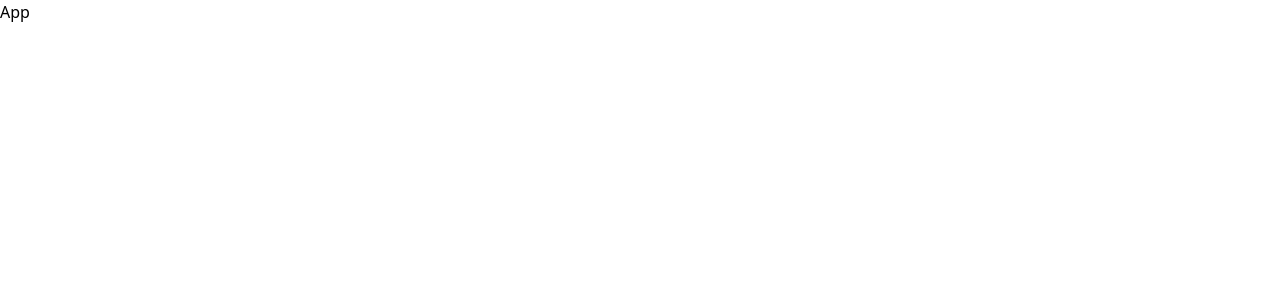
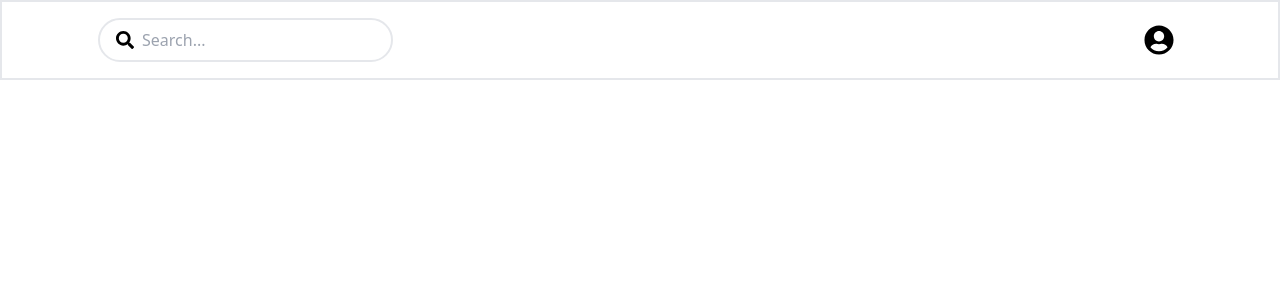
Before and after one commit to epha-b1/Blogs, a React (Vite) app: page / in a window 1280 px wide. Shown: the top 300 px of the page. Built offline with nearby package versions, Linux system fonts and the light colour scheme.

Commit message:
"Added react-icons dependency, updated package-lock.json and package.json, created Navigation component, and updated App.tsx and tailwind.config.js files"

```diff
--- a/package.json
+++ b/package.json
@@ -12,7 +12,8 @@
   "dependencies": {
     "blogs": "file:",
     "react": "^18.3.1",
-    "react-dom": "^18.3.1"
+    "react-dom": "^18.3.1",
+    "react-icons": "^5.3.0"
   },
   "devDependencies": {
     "@eslint/js": "^9.11.1",
--- a/src/App.tsx
+++ b/src/App.tsx
@@ -1,8 +1,11 @@
 import React from 'react'
+import Navigation from './components/Navigation'
 
 const App = () => {
   return (
-    <div>App</div>
+    <div>
+      <Navigation/>
+    </div>
   )
 }
 
--- /dev/null
+++ b/src/components/Navigation.tsx
@@ -0,0 +1,24 @@
+import { FaSearch, FaUserCircle } from "react-icons/fa";
+
+const Navigation = () => {
+  return (
+    <nav className="border-2 text-black border-gray-200 p-4 flex justify-between items-center">
+      {/* Center: Search Bar */}
+      <div className="flex items-center border-2  rounded-full px-4 py-2 max-w-md ml-[5rem]">
+        <FaSearch className="mr-2 text-xl" />
+        <input
+          type="text"
+          placeholder="Search..."
+          className="bg-transparent outline-none w-full border-red-500"
+        />
+      </div>
+
+      {/* Right: User Profile */}
+      <div className="flex items-center mr-[5rem]">
+        <FaUserCircle className="text-3xl mr-2" />
+      </div>
+    </nav>
+  );
+};
+
+export default Navigation;
--- a/tailwind.config.js
+++ b/tailwind.config.js
@@ -1,6 +1,6 @@
 /** @type {import('tailwindcss').Config} */
 module.exports = {
-  content: ["./src/**/*.{html,js}"],
+  content: ["./src/**/*.{tsx,js,jsx,ts}"],
   theme: {
     extend: {},
   },
```
Also changed, not shown: 1 other file (tests, documents, lock files or other folders).
